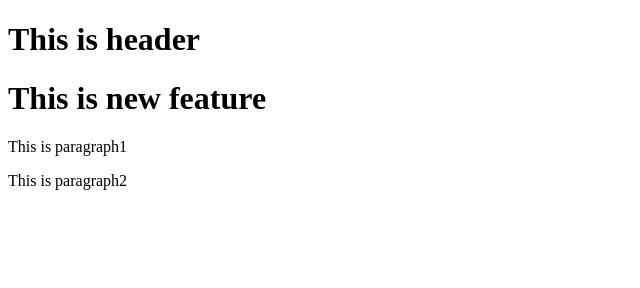
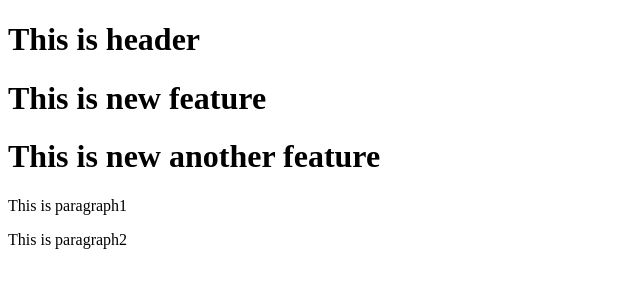
Before and after one commit to Alphonsev/sample_git2, a plain HTML site: page index.html in a window 1280 px wide. Shown: the whole page, without its empty margins (0-640 px from the left). Drawn offline with Linux system fonts and the light colour scheme.

Commit message:
add another feature

```diff
--- a/index.html
+++ b/index.html
@@ -4,6 +4,7 @@
 <body>
 <h1>This is header</h1>
 <h1>This is new feature</h1>
+<h1>This is new another feature</h1>
 <p>This is paragraph1</p>
 <p>This is paragraph2</p>
 </body>
```
